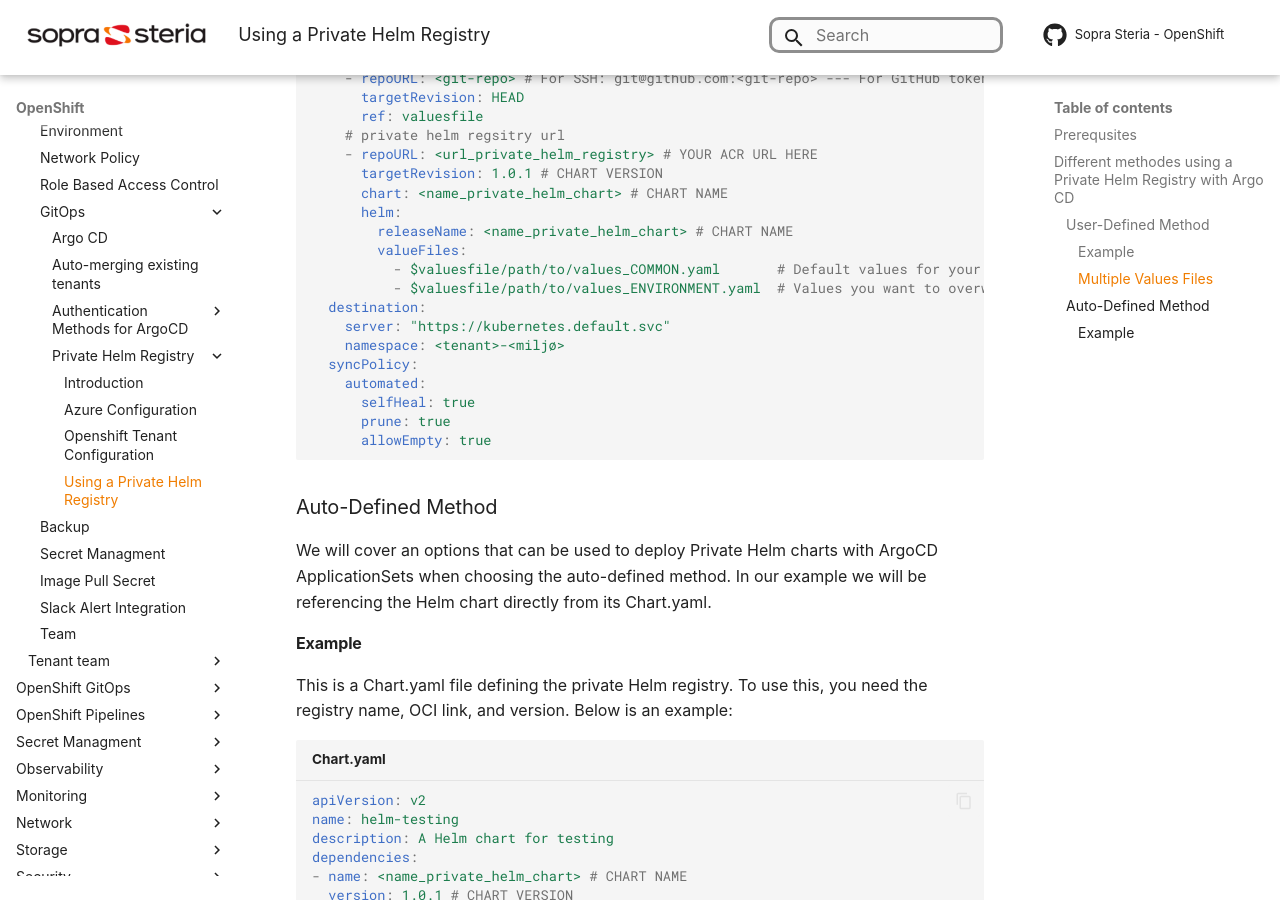
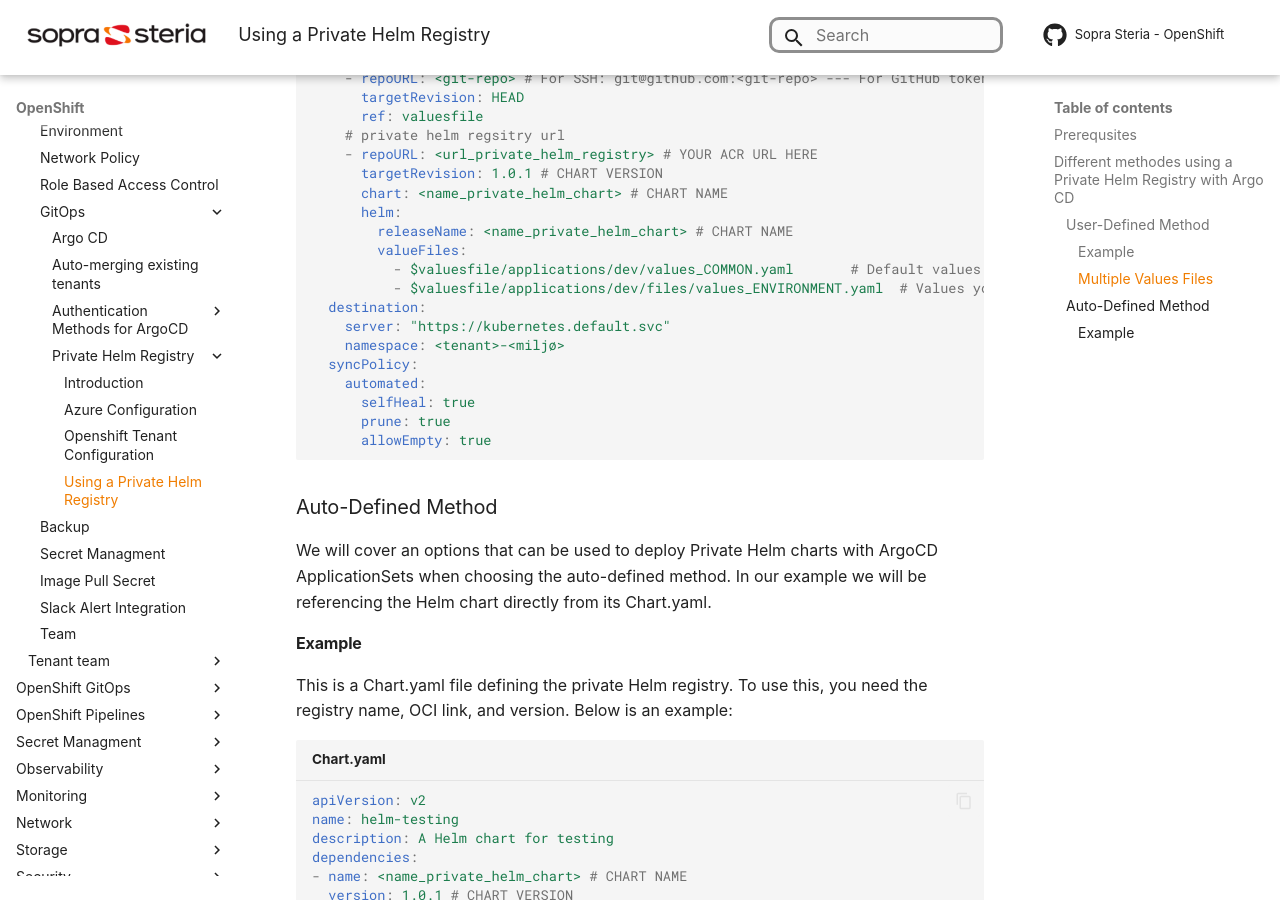
Before and after one commit to Sopra-Steria-Norge-Kubernetes/OpenShift, an MkDocs documentation site: the page built from docs/OpenShift Tenants/Tenant features/GitOps/Private Helm Registry/private-helm-reg-usage.md, in a window 1280 px wide and 900 px high, scrolled down 1788 px. Built offline with MkDocs 1.6.1 and Material for MkDocs 9.7.7, drawn with Linux system fonts in a browser that asks for light colours; some web fonts are replaced; comment, search, counter and statistics services are not loaded.

Commit message:
midified path in yaml example in using private helm registry

```diff
--- a/docs/OpenShift Tenants/Tenant features/GitOps/Private Helm Registry/private-helm-reg-usage.md
+++ b/docs/OpenShift Tenants/Tenant features/GitOps/Private Helm Registry/private-helm-reg-usage.md
@@ -72,8 +72,8 @@
       helm:
         releaseName: <name_private_helm_chart> # CHART NAME
         valueFiles:
-          - $valuesfile/path/to/values_COMMON.yaml       # Default values for your environments
-          - $valuesfile/path/to/values_ENVIRONMENT.yaml  # Values you want to overwrite
+          - $valuesfile/applications/dev/values_COMMON.yaml       # Default values for your environments
+          - $valuesfile/applications/dev/files/values_ENVIRONMENT.yaml  # Values you want to overwrite
   destination:
     server: "https://kubernetes.default.svc"
     namespace: <tenant>-<miljø>
```
